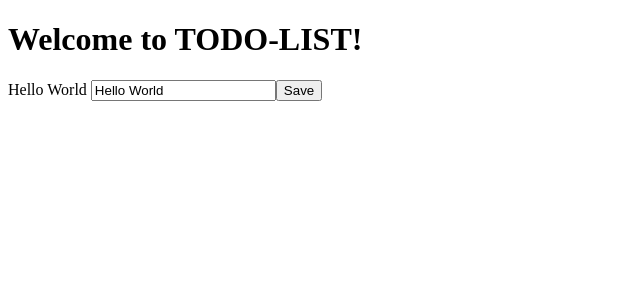
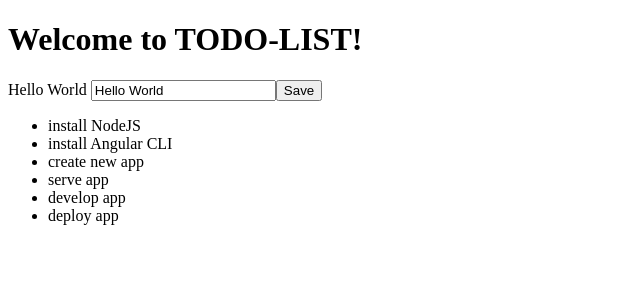
Before and after one commit to shreyas710/angular-todo-list, an Angular app: page / in a window 1280 px wide. Shown: the top 300 px of the page, without its empty margins (0-640 px from the left). Built offline with nearby package versions, Linux system fonts and the light colour scheme.

Commit message:
angular directives

```diff
--- a/src/app/app.component.ts
+++ b/src/app/app.component.ts
@@ -7,9 +7,22 @@
     Welcome to {{ title | uppercase }}!
   </h1>
   <app-input-button-unit></app-input-button-unit>
+  <ul>
+    <li *ngFor="let todoItem of todoList">
+      {{todoItem.title}}
+    </li>
+  </ul>
   `,
   styleUrls: ['./app.component.scss']
 })
 export class AppComponent {
   title = 'todo-list';
+  todoList = [
+    { title: 'install NodeJS' },
+    { title: 'install Angular CLI' },
+    { title: 'create new app' },
+    { title: 'serve app' },
+    { title: 'develop app' },
+    { title: 'deploy app' },
+  ];
 }
```
